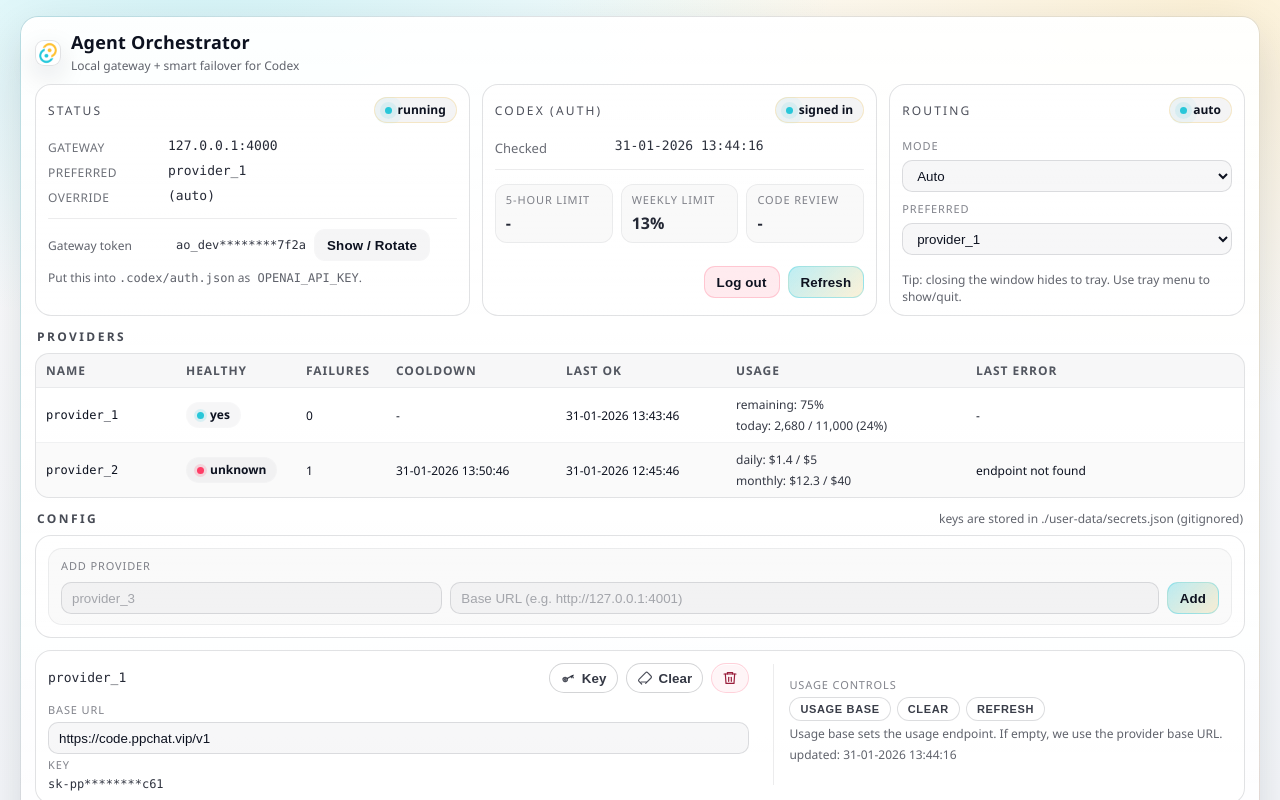
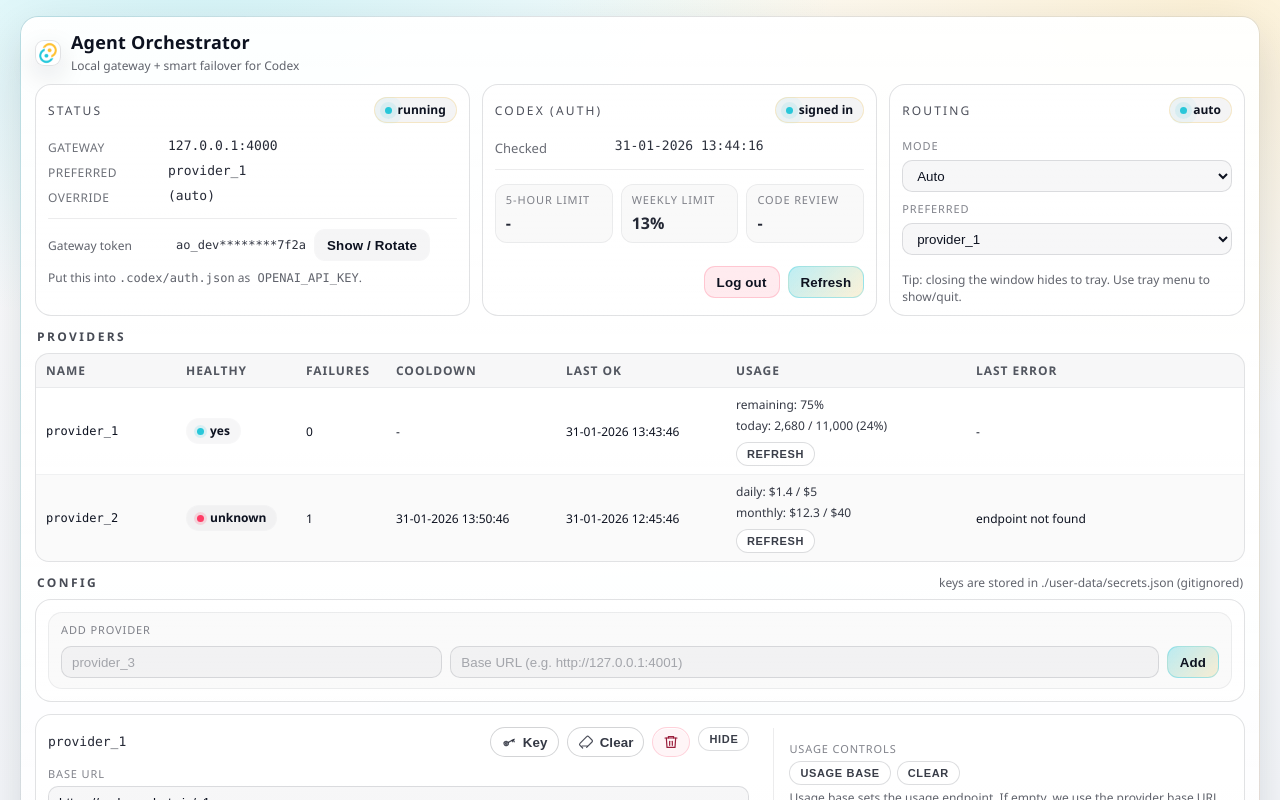
Before and after one commit to yiyousiow000814/API-Router, a React (Vite) app: page / in a window 1280 px wide. Built offline with nearby package versions, Linux system fonts and the light colour scheme.

Commit message:
fix(ui): add provider toggles and move refresh
Add show/hide toggles for provider details and move refresh to provider list.

```diff
--- a/src/ui/App.css
+++ b/src/ui/App.css
@@ -446,6 +446,11 @@
   flex-wrap: wrap;
 }
 
+.aoToggleBtn {
+  height: 24px;
+  letter-spacing: 0.04em;
+}
+
 .aoKeyRow {
   display: flex;
   align-items: center;
@@ -463,6 +468,10 @@
 .aoUsageMini {
   display: grid;
   gap: 4px;
+}
+
+.aoUsageActions {
+  margin-top: 4px;
 }
 
 .aoCellWrap {
--- a/src/ui/App.tsx
+++ b/src/ui/App.tsx
@@ -1,4 +1,4 @@
-import { useEffect, useMemo, useRef, useState } from 'react'
+import { useCallback, useEffect, useMemo, useRef, useState } from 'react'
 import { invoke } from '@tauri-apps/api/core'
 import './App.css'
 
@@ -226,6 +226,7 @@ export default function App() {
   const [override, setOverride] = useState<string>('') // '' => auto
   const [newProviderName, setNewProviderName] = useState<string>('')
   const [newProviderBaseUrl, setNewProviderBaseUrl] = useState<string>('')
+  const [providerPanelsOpen, setProviderPanelsOpen] = useState<Record<string, boolean>>({})
   const [keyModal, setKeyModal] = useState<{ open: boolean; provider: string; value: string }>({
     open: false,
     provider: '',
@@ -478,6 +479,15 @@ export default function App() {
       clearInterval(t)
       window.clearTimeout(once)
     }
+  }, [])
+
+  const isProviderOpen = useCallback(
+    (name: string) => providerPanelsOpen[name] ?? true,
+    [providerPanelsOpen],
+  )
+
+  const toggleProviderOpen = useCallback((name: string) => {
+    setProviderPanelsOpen((prev) => ({ ...prev, [name]: !(prev[name] ?? true) }))
   }, [])
 
   return (
@@ -738,6 +748,11 @@ export default function App() {
                                 <div className="aoUsageLine">
                                   today: {fmtAmount(used)} / {fmtAmount(total)} ({fmtPct(usedPct)})
                                 </div>
+                                <div className="aoUsageActions">
+                                  <button className="aoTinyBtn" onClick={() => void refreshQuota(p)}>
+                                    Refresh
+                                  </button>
+                                </div>
                               </div>
                             )
                           })()
@@ -749,9 +764,21 @@ export default function App() {
                             <div className="aoUsageLine">
                               monthly: ${q?.monthly_spent_usd ?? '-'} / ${q?.monthly_budget_usd ?? '-'}
                             </div>
+                            <div className="aoUsageActions">
+                              <button className="aoTinyBtn" onClick={() => void refreshQuota(p)}>
+                                Refresh
+                              </button>
+                            </div>
                           </div>
                         ) : (
+                          <div className="aoUsageMini">
                             <span className="aoHint">-</span>
+                            <div className="aoUsageActions">
+                              <button className="aoTinyBtn" onClick={() => void refreshQuota(p)}>
+                                Refresh
+                              </button>
+                            </div>
+                          </div>
                         )
                       return (
                         <tr key={p}>
@@ -861,8 +888,19 @@ export default function App() {
                                     <path d="M14 11v6" />
                                   </svg>
                                 </button>
+                                <button
+                                  className="aoTinyBtn aoToggleBtn"
+                                  onClick={() => toggleProviderOpen(name)}
+                                >
+                                  {isProviderOpen(name) ? 'Hide' : 'Show'}
+                                </button>
                               </div>
                             </div>
+                            {isProviderOpen(name) ? null : (
+                              <div className="aoHint">Details hidden</div>
+                            )}
+                            {isProviderOpen(name) ? (
+                              <>
                                 <div className="aoMiniLabel">Base URL</div>
                                 <input
                                   className="aoInput aoUrlInput"
@@ -885,8 +923,12 @@ export default function App() {
                                 <div className="aoKeyValue">
                                   {p.has_key ? (p.key_preview ? p.key_preview : 'set') : 'empty'}
                                 </div>
+                              </>
+                            ) : null}
                           </div>
                           <div className="aoProviderField aoProviderRight">
+                            {isProviderOpen(name) ? (
+                              <>
                                 <div className="aoMiniLabel">Usage controls</div>
                                 <div className="aoUsageBtns">
                                   <button
@@ -906,9 +948,6 @@ export default function App() {
                                       Clear
                                     </button>
                                   ) : null}
-                              <button className="aoTinyBtn" onClick={() => void refreshQuota(name)}>
-                                Refresh
-                              </button>
                                 </div>
                                 <div className="aoHint">
                                   Usage base sets the usage endpoint. If empty, we use the provider base URL.
@@ -921,6 +960,8 @@ export default function App() {
                                 </div>
                                 {status?.quota?.[name]?.last_error ? (
                                   <div className="aoUsageErr">{status.quota[name].last_error}</div>
+                                ) : null}
+                              </>
                             ) : null}
                           </div>
                         </div>
```
Lines whose indentation alone changed are shown as unchanged.
